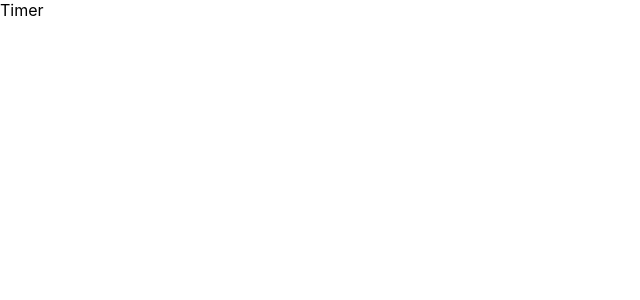
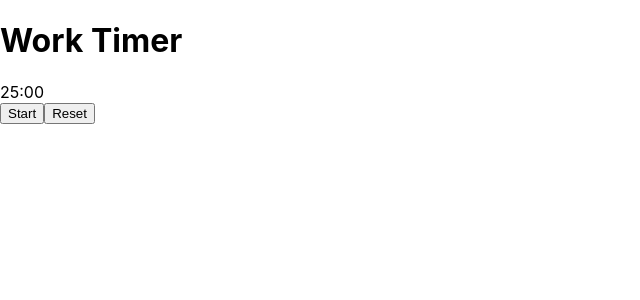
Before and after one commit to littlephillips/Pomodoro-app, a React (Create React App) app: page / in a window 1280 px wide. Shown: the top 300 px of the page, without its empty margins (0-640 px from the left). Built offline with nearby package versions, Linux system fonts and the light colour scheme.

Commit message:
timer logic

```diff
--- a/src/pages/Timer/Timer.js
+++ b/src/pages/Timer/Timer.js
@@ -1,9 +1,51 @@
-import React from 'react'
+import React, { useState, useEffect } from 'react';
 
-function Timer() {
+const Timer = () => {
+  const [workTime, setWorkTime] = useState(25);
+  const [breakTime, setBreakTime] = useState(5);
+  const [isWorking, setIsWorking] = useState(true);
+  const [isActive, setIsActive] = useState(false);
+  const [timeLeft, setTimeLeft] = useState(workTime * 60);
+
+  useEffect(() => {
+    let interval;
+
+    if (isActive && timeLeft > 0) {
+      interval = setInterval(() => {
+        setTimeLeft(prevTime => prevTime - 1);
+      }, 1000);
+    } else if (isActive && timeLeft === 0) {
+      setIsWorking(prevIsWorking => !prevIsWorking);
+      setTimeLeft(isWorking ? breakTime * 60 : workTime * 60);
+    }
+
+    return () => clearInterval(interval);
+  }, [isActive, timeLeft, workTime, breakTime, isWorking]);
+
+  // Format time function
+  const formatTime = seconds => {
+    const minutes = Math.floor(seconds / 60);
+    const formattedMinutes = String(minutes).padStart(2, '0');
+    const formattedSeconds = String(seconds % 60).padStart(2, '0');
+    return `${formattedMinutes}:${formattedSeconds}`;
+  };
+
+
   return (
-    <div>Timer</div>
-  )
-}
+    <div className="timer">
+      <h1>{isWorking ? 'Work' : 'Break'} Timer</h1>
+      <div className="time">{formatTime(timeLeft)}</div>
+      <div className="controls">
+        <button onClick={() => setIsActive(!isActive)}>
+          {isActive ? 'Pause' : 'Start'}
+        </button>
+        <button onClick={() => setTimeLeft(isWorking ? workTime * 60 : breakTime * 60)}>
+          Reset
+        </button>
+      </div>
+    </div>
+  );
 
-export default Timer
+};
+
+export default Timer;
```
